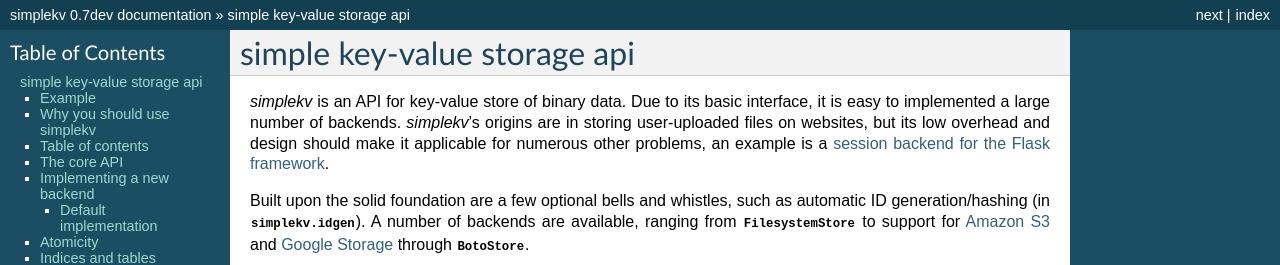
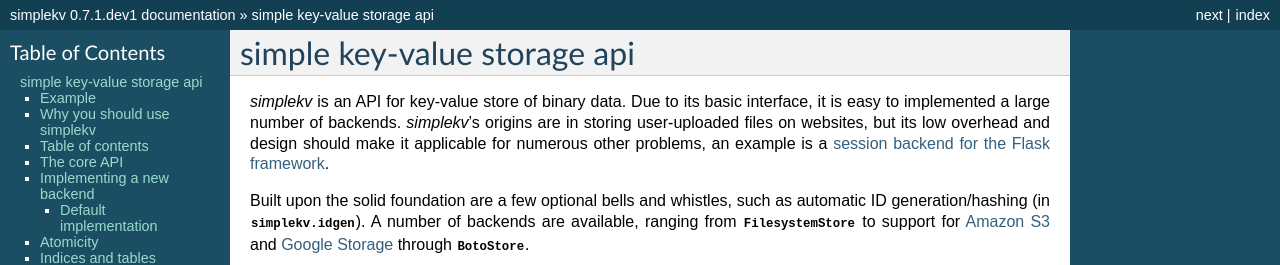
Before and after one commit to mbr/simplekv, a Sphinx documentation site: the page built from docs/index.rst, in a window 1280 px wide and 900 px high. Shown: the top 265 px of the window. Built offline with Sphinx 7.4.7, drawn with Linux system fonts in a browser that asks for light colours; some of the changed text lies outside the part shown.

Commit message:
Release version 0.7.1.dev1.
(commit by unleash 0.5.8.dev1)

```diff
--- a/docs/conf.py
+++ b/docs/conf.py
@@ -48,9 +48,9 @@ copyright = u'2011, Marc Brinkmann'
 # built documents.
 #
 # The short X.Y version.
-version = '0.7'
+version = '0.7.1'
 # The full version, including alpha/beta/rc tags.
-release = '0.7dev'
+release = '0.7.1.dev1'
 
 # The language for content autogenerated by Sphinx. Refer to documentation
 # for a list of supported languages.
--- a/setup.py
+++ b/setup.py
@@ -16,7 +16,7 @@ def read(fname):
 
 
 setup(name='simplekv',
-      version='0.7dev',
+      version='0.7.1.dev1',
       description='A key-value storage for binary data, support many '\
                   'backends.',
       long_description=read('README.rst'),
```
